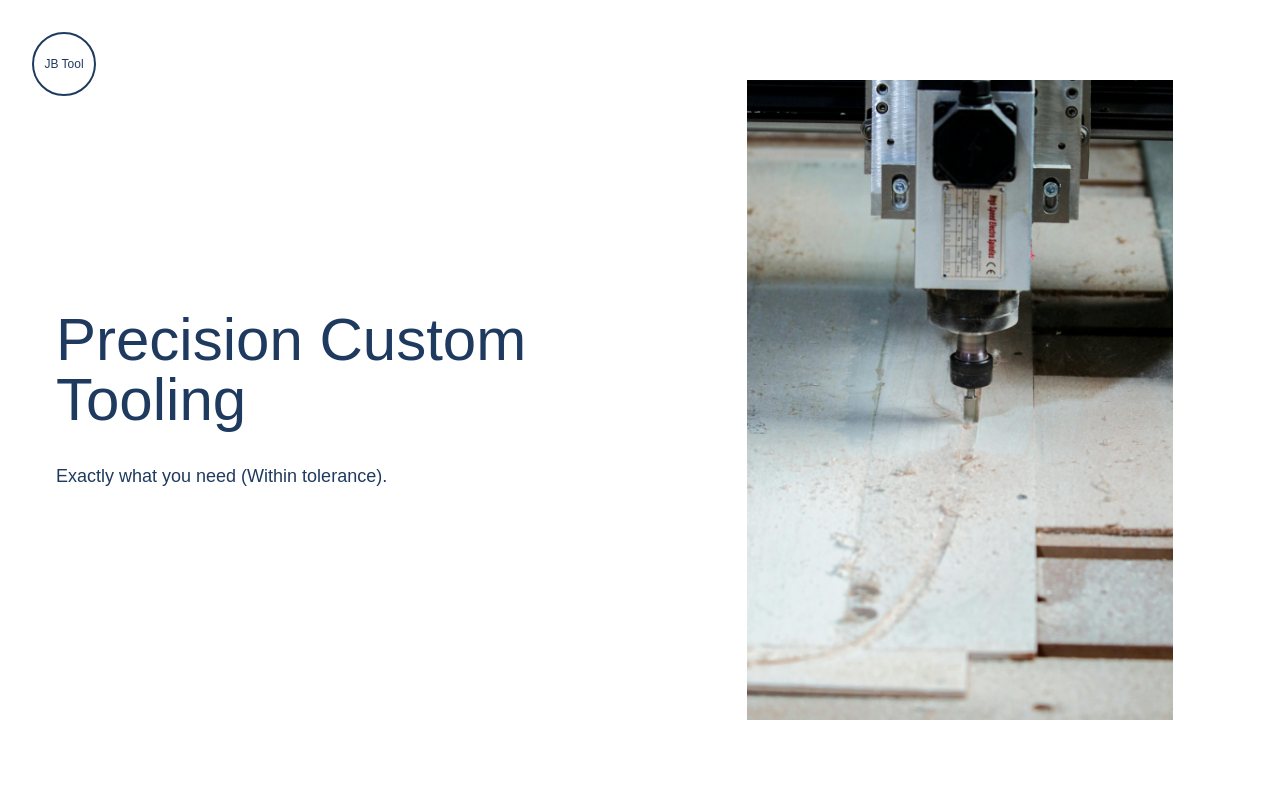
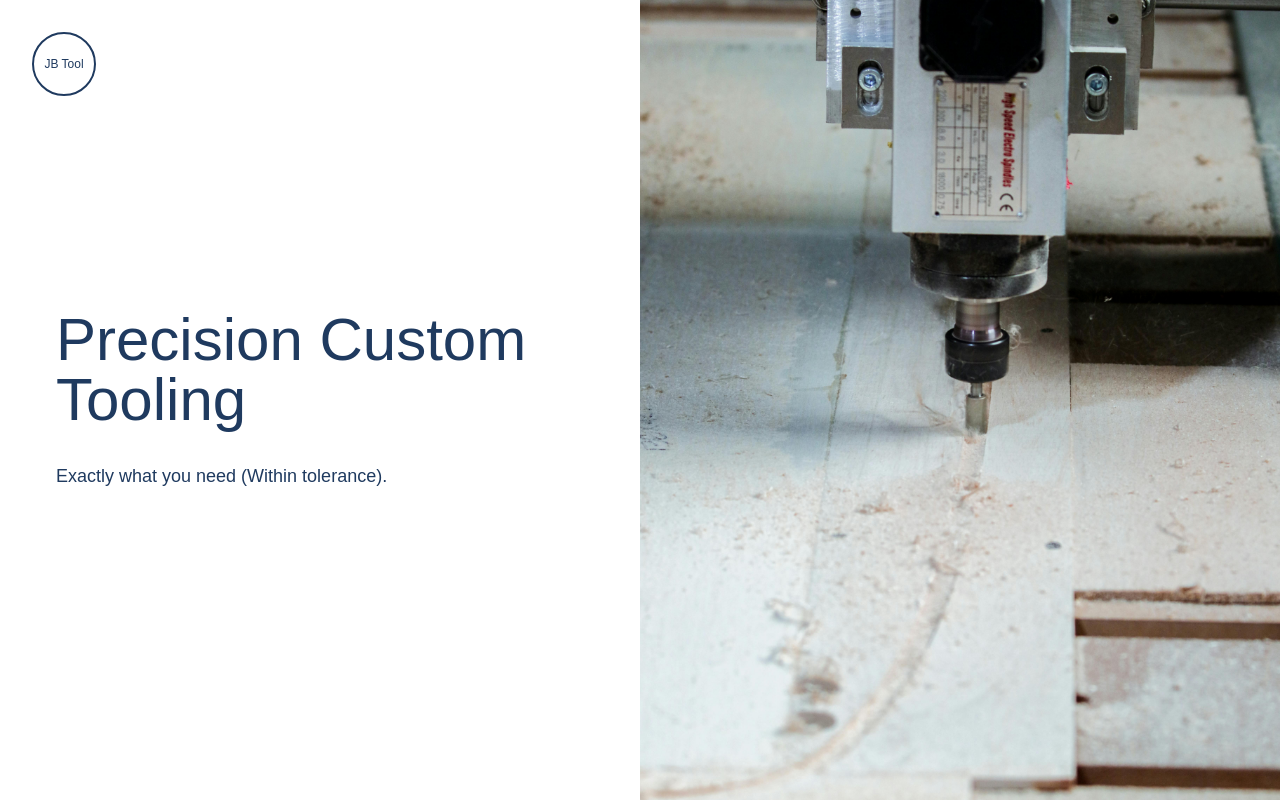
Before and after one commit to ZippyDaFish/precisionMachining-demo, a SvelteKit app: page / in a window 1280 px wide. Shown: the top 800 px of the page. Built offline with nearby package versions, Linux system fonts and the light colour scheme.

Commit message:
Fix hero media

```diff
--- a/src/routes/+page.svelte
+++ b/src/routes/+page.svelte
@@ -12,10 +12,8 @@
         </div>
     </div>
     <!-- Hero Media -->
-    <div class="md:w-1/2 w-full flex items-center justify-center bg-[var(--color-surface)] h-screen overflow-hidden">
-        <div class="w-full max-w-xl px-6 flex items-center justify-center h-full">
-            <img src={heroMedia} alt="" class="max-h-[80%] w-auto object-contain" />
-        </div>
+    <div class="md:w-1/2 w-full bg-[var(--color-surface)] h-screen overflow-hidden">
+        <img src={heroMedia} alt="Precision tooling in operation" class="w-full h-full object-cover"/>
     </div>
 </section>
 
@@ -175,9 +173,26 @@
 </section>
 
 <!-- Final CTA -->
-<section class="w-full min-h-[50vh] p-16 flex flex-col items-center bg-[var(--color-bg)]">
-    <h2 class="text-3xl">Request a Quote!</h2>
-    <div class="w-full max-w-6xl mx-auto px-6">
-        <p>Test stuff</p>
+<section class="w-full min-h-[50vh] p-16 flex items-center justify-center bg-[var(--color-bg)]">
+    <div class="w-full max-w-3xl mx-auto px-6">
+        <div class="border border-[var(--color-border)] rounded-[var(--radius-md)] bg-[var(--color-surface)] p-10 shadow-sm text-center flex flex-col items-center gap-6">
+            <!-- Heading -->
+            <div>
+                <h2 class="text-3xl mb-2">Request a Quote</h2>
+                <p class="text-sm text-[var(--color-text-muted)]">
+                    Tell us your specs and quantities. We deliver a fast, accurate quote with guaranteed tolerances.
+                </p>
+            </div>
+
+            <!-- CTA Button -->
+            <a href="#quote" class="btn-primary px-8 py-3 rounded-[var(--radius-md)] font-semibold hover:bg-[var(--color-primary-hover)] transition">
+                Get My Quote
+            </a>
+
+            <!-- Trust Note -->
+            <p class="text-xs text-[var(--color-text-muted)]">
+                Response within 1 business day • No obligation
+            </p>
+        </div>
     </div>
 </section>
```
